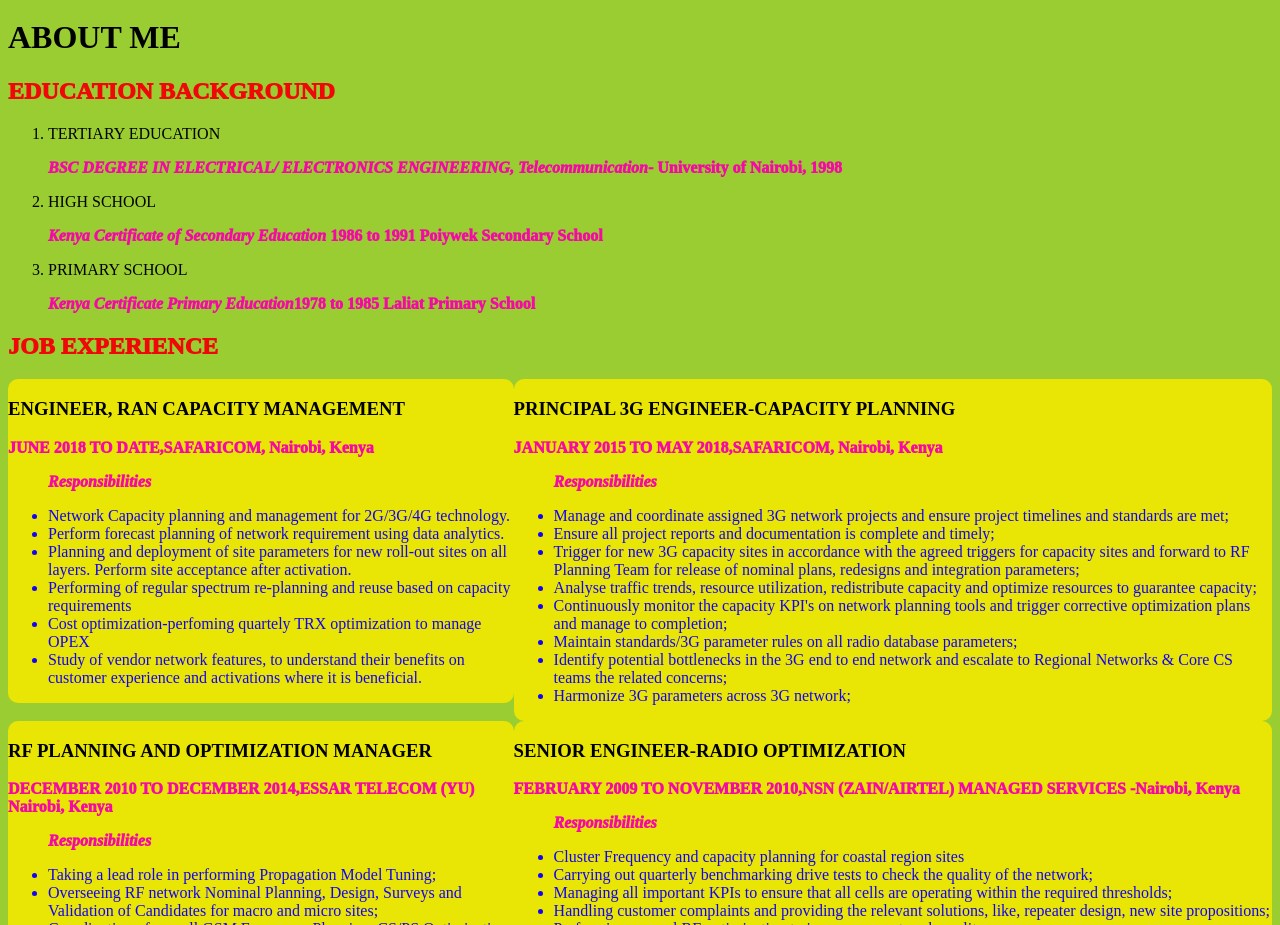
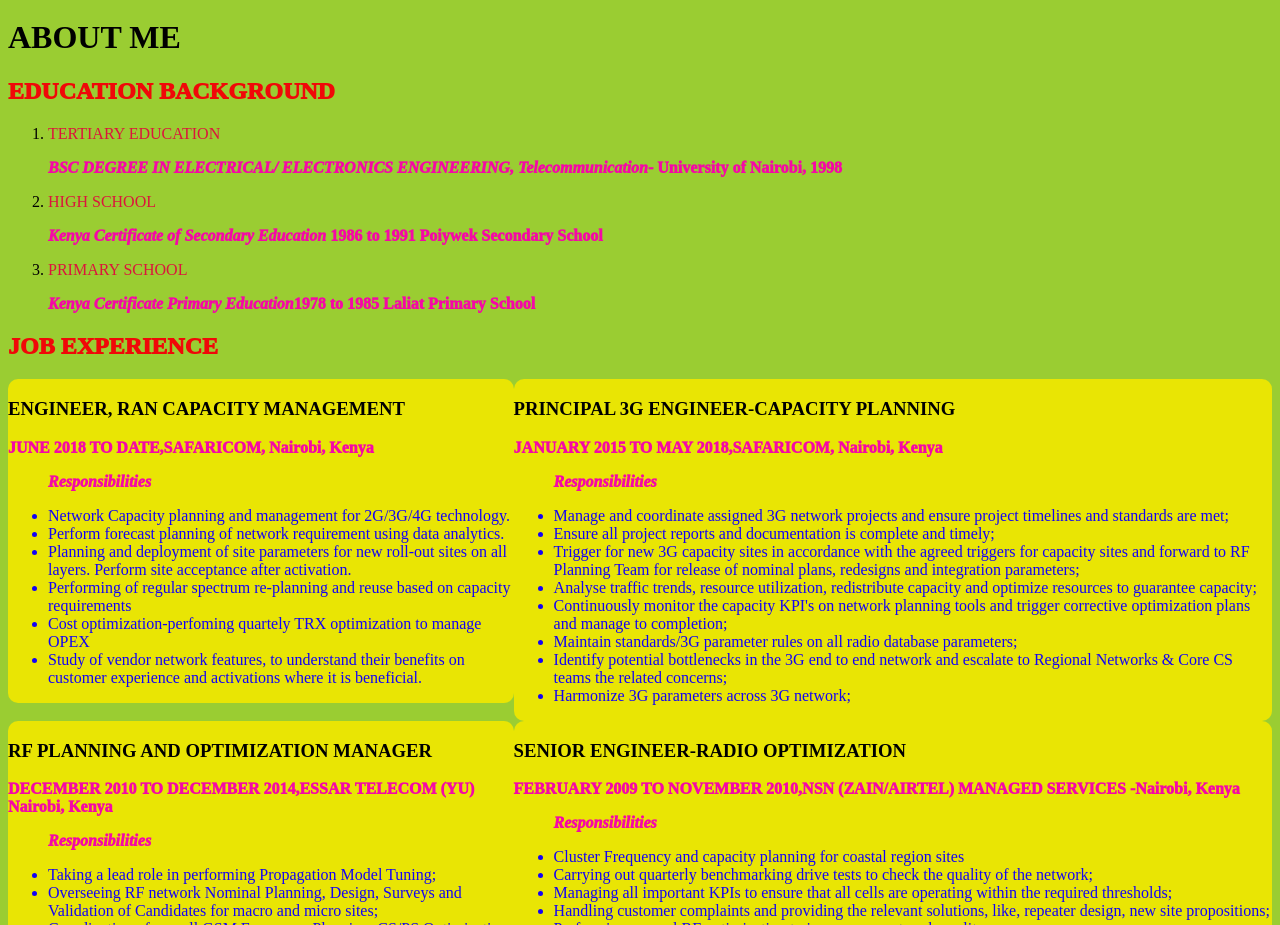
Before and after one commit to Dkchepkwony1/DICKSON-CHEPKWONY-Portfolio-Website, a plain HTML site: page Dickson-Chepkwony.html in a window 1280 px wide. Shown: the part 900-1825 px from the top of the page. Drawn offline with Linux system fonts and the light colour scheme.

Commit message:
This commit add span tag to css and html

```diff
--- a/CSS/styles.css
+++ b/CSS/styles.css
@@ -1,3 +1,6 @@
+.span {
+  color: crimson;
+}
 .column {
   font-size: 21px;
   padding: 0px;
--- a/Dickson-Chepkwony.html
+++ b/Dickson-Chepkwony.html
@@ -35,9 +35,9 @@
   <h2>EDUCATION BACKGROUND</h2>
 
     <ol>
-      <li>TERTIARY EDUCATION</li> <p><em>BSC DEGREE IN ELECTRICAL/ ELECTRONICS ENGINEERING, Telecommunication</em>- University of Nairobi, 1998 </p>
-      <li>HIGH SCHOOL</li> <p><em>Kenya Certificate of Secondary Education</em> 1986 to 1991 Poiywek Secondary School</p>
-      <li>PRIMARY SCHOOL</li> <p><em>Kenya Certificate Primary Education</em>1978 to 1985 Laliat Primary School</p>
+      <li><span class="span">TERTIARY EDUCATION</span></li> <p><em>BSC DEGREE IN ELECTRICAL/ ELECTRONICS ENGINEERING, Telecommunication</em>- University of Nairobi, 1998 </p>
+      <li><span class="span">HIGH SCHOOL</span></li> <p><em>Kenya Certificate of Secondary Education</em> 1986 to 1991 Poiywek Secondary School</p>
+      <li><span class="span">PRIMARY SCHOOL</span></li> <p><em>Kenya Certificate Primary Education</em>1978 to 1985 Laliat Primary School</p>
     </ol>
   <h2>JOB EXPERIENCE</h2>
   <div class="format1">
```
